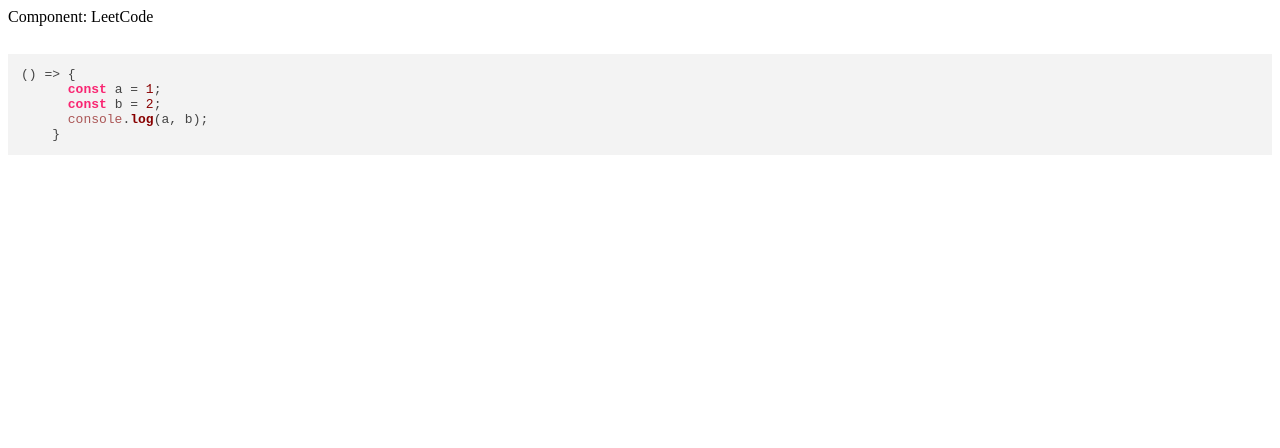
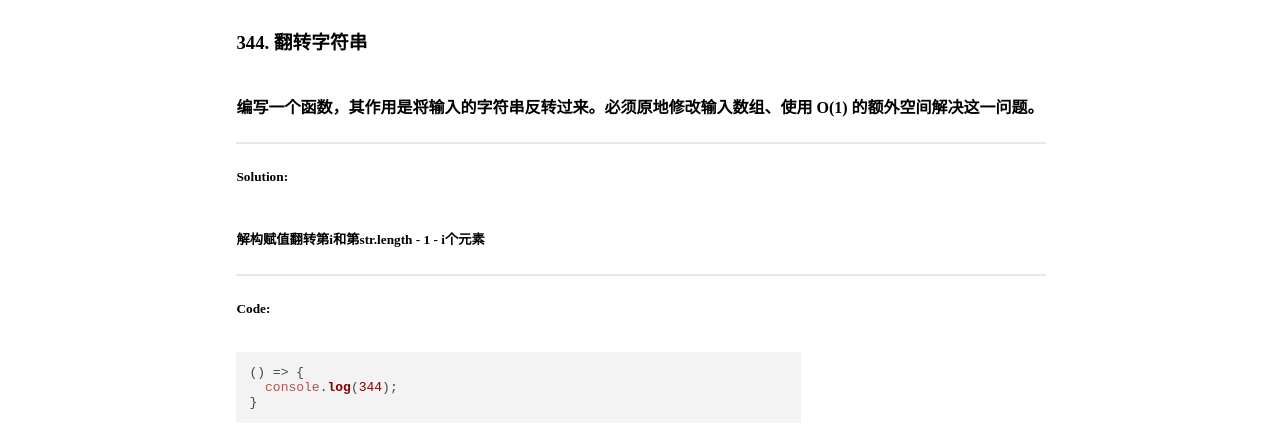
Before and after one commit to leemoCode/leetcode-local-QA-page, a Vue app: page / in a window 1280 px wide. Shown: the top 448 px of the page. Built offline with nearby package versions, Linux system fonts and the light colour scheme.

Commit message:
feat: build leetCode component & data flow

```diff
--- a/package.json
+++ b/package.json
@@ -10,6 +10,7 @@
   "dependencies": {
     "core-js": "^3.8.3",
     "highlight.js": "^11.5.0",
+    "ts-node": "^10.7.0",
     "vue": "^3.2.13"
   },
   "devDependencies": {
--- a/src/components/LeetCode.vue
+++ b/src/components/LeetCode.vue
@@ -1,34 +1,66 @@
 <template>
-  {{ msg }}
-
-  <div v-highlight class="code-area">
-    <pre>
-        <code class="TypeScript">{{ testFunc }}</code>
-    </pre>
+  <div class="question-list">
+    <div class="question-item" v-for="item in questionList" :key="item.id">
+      <h3 class="title" @click.stop="goLeetCode(item.url)">
+        {{ item.id }}. {{ item.title }}
+      </h3>
+      <h4 class="description">{{ item.description }}</h4>
+      <div class="divider"></div>
+      <h5>Solution:</h5>
+      <h5 class="solution">{{ item.solution }}</h5>
+      <div class="divider"></div>
+      <h5>Code:</h5>
+      <div class="code">
+        <pre v-highlight><code class="TypeScript">{{ item.code }}</code></pre>
+      </div>
+    </div>
   </div>
 </template>
 
 <script lang="ts">
 import { defineComponent } from 'vue';
+import { useLeetCodeData } from '../data/index';
 
 export default defineComponent({
   name: 'LeetCode',
   components: {},
   setup() {
-    const msg = 'Component: LeetCode';
+    const { questionList } = useLeetCodeData();
 
-    const testFunc = () => {
-      // 声明变量a
-      const a = 1;
-      const b = 2;
-      console.log(a, b);
+    const goLeetCode = (url: string) => {
+      window.open(url);
     };
 
     return {
-      msg,
+      questionList,
 
-      testFunc,
+      goLeetCode,
     };
   },
 });
 </script>
+<style lang="scss" scoped>
+.question-list {
+  display: flex;
+  justify-content: center;
+  align-items: center;
+}
+.divider {
+  width: 100%;
+  border: 1px solid #e9e8e8;
+  margin: 3px 0;
+}
+.question-item {
+  display: flex;
+  flex-direction: column;
+  justify-content: center;
+
+  .title {
+    cursor: pointer;
+  }
+
+  .code {
+    max-width: 70%;
+  }
+}
+</style>
--- a/src/data/index.ts
+++ b/src/data/index.ts
@@ -1,5 +1,7 @@
 import { ref } from 'vue';
-import { DataInterface } from '../types/data';
+import { DataInterface, LeetCodeDataInterface, QuestionItemInterface } from '../types/data';
+
+import { code } from '../leetCode/index';
 
 export function useData(): DataInterface {
   const Page = {
@@ -21,3 +23,21 @@ export function useData(): DataInterface {
   }
 
 }
+
+export function useLeetCodeData(): LeetCodeDataInterface {
+  const questionList: QuestionItemInterface[] = [];
+
+  questionList.push({
+    id: 344,
+    url: 'https://leetcode-cn.com/problems/reverse-string/',
+    title: '翻转字符串',
+    description: '编写一个函数，其作用是将输入的字符串反转过来。必须原地修改输入数组、使用 O(1) 的额外空间解决这一问题。',
+    solution: '解构赋值翻转第i和第str.length - 1 - i个元素',
+    code: code.question344.toString(),
+  })
+
+  return {
+    questionList,
+  }
+
+}
--- /dev/null
+++ b/src/leetCode/code.ts
@@ -0,0 +1,6 @@
+export const question344 = () => {
+  console.log(344);
+}
+
+
+question344();
--- /dev/null
+++ b/src/leetCode/index.ts
@@ -0,0 +1,5 @@
+import { question344 } from './code';
+
+export const code  = {
+  question344,
+}
```
Also changed, not shown: src/types/data.d.ts (+13 -0 lines), 2 other files (tests, documents, lock files or other folders).
